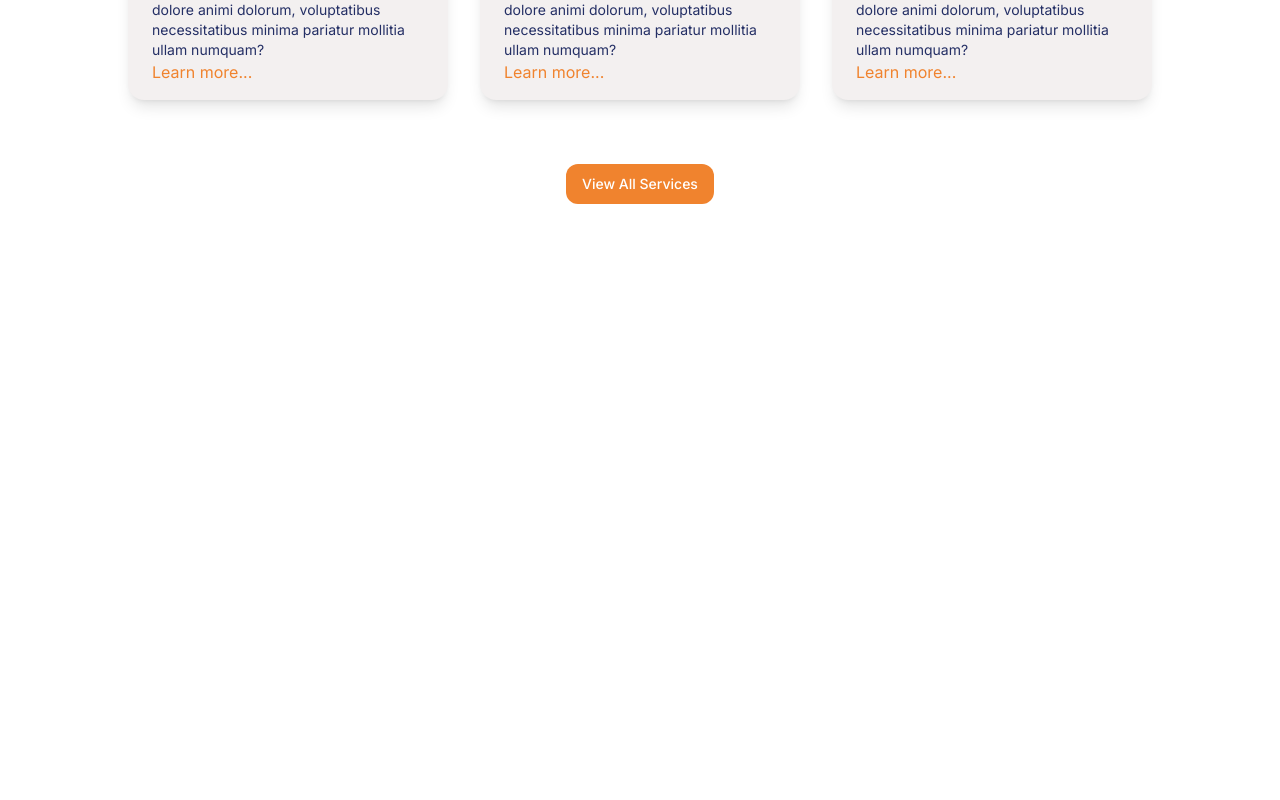
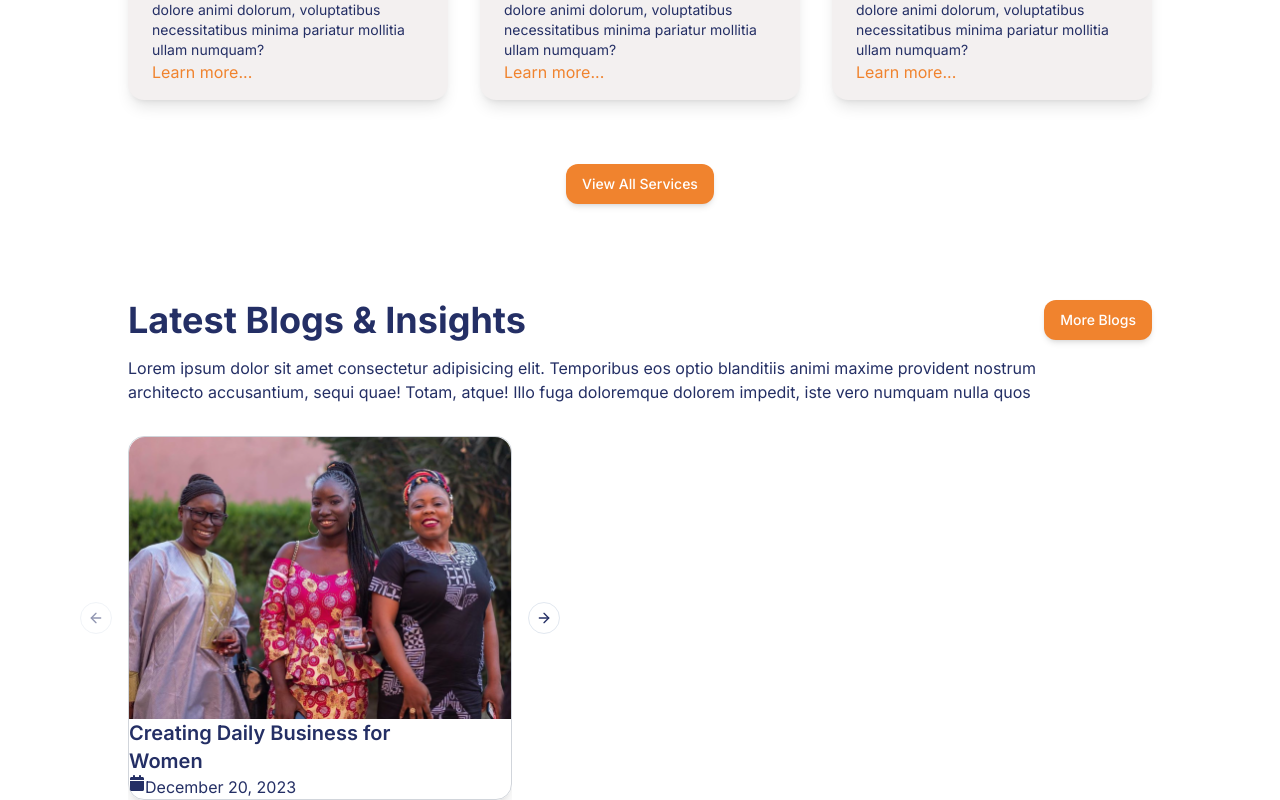
Before and after one commit to kazimoto5520/empowered-for-change, a Next.js app: page / in a window 1280 px wide. Shown: the part 1660-2460 px from the top of the page. Before the commit the page ends 1864 px from the top, so only its background shows below. Built offline with nearby package versions, Linux system fonts and the light colour scheme.

Commit message:
added carousel

```diff
--- a/app/page.jsx
+++ b/app/page.jsx
@@ -1,4 +1,5 @@
 import HeroSection from "@/components/HeroSection";
+import LatestBlogs from "@/components/LatestBlogs";
 import OurCoreValue from "@/components/OurCoreValue";
 import ValuesAndVision from "@/components/ValuesAndVision";
 import Image from "next/image";
@@ -10,6 +11,7 @@ export default function Home() {
         <HeroSection />
         <ValuesAndVision />
         <OurCoreValue />
+        <LatestBlogs />
       </div>
     </div>
   );
--- /dev/null
+++ b/components/LatestBlogs.jsx
@@ -0,0 +1,82 @@
+import React from "react";
+import { Button } from "./ui/button";
+import {
+  Carousel,
+  CarouselContent,
+  CarouselItem,
+  CarouselNext,
+  CarouselPrevious,
+} from "./ui/carousel";
+import Image from "next/image";
+import { FaCalendar } from "react-icons/fa6";
+
+const LatestBlogs = () => {
+  return (
+    <div className="mt-16">
+      <div className="flex flex-col">
+        {/* Heading :: Latest Blogs & Insights */}
+        <div className="flex justify-between items-center">
+          <h1 className="text-textColor font-bold text-4xl">
+            Latest Blogs & Insights
+          </h1>
+          <Button className="bg-mainColor text-white rounded-xl shadow-md hover:bg-textColor hover:duration-300">
+            More Blogs
+          </Button>
+        </div>
+
+        {/* Page Description */}
+        <div className="mt-4">
+          <p className="text-textColor">
+            Lorem ipsum dolor sit amet consectetur adipisicing elit. Temporibus
+            eos optio blanditiis animi maxime provident nostrum <br />{" "}
+            architecto accusantium, sequi quae! Totam, atque! Illo fuga
+            doloremque dolorem impedit, iste vero numquam nulla quos
+          </p>
+        </div>
+
+        {/* Carousel */}
+        <div className="mt-8 w-full text-textColor">
+          <Carousel className="w-full max-w-sm">
+            <CarouselContent>
+              <CarouselItem className="md:w-1/2 lg:w-1/3">
+                <div className="border border-gray-300 shadow-lg rounded-2xl">
+                  <div className="flex flex-col">
+                    <Image
+                      src="/women.png"
+                      width={500}
+                      height={500}
+                      alt="card"
+                      className="rounded-tl-2xl rounded-tr-2xl"
+                    />
+                    <div className="flex flex-col">
+                      <h1 className="font-semibold text-xl">
+                        Creating Daily Business for <br /> Women
+                      </h1>
+                      <div className="flex">
+                        <FaCalendar />
+                        <p>December 20, 2023</p>
+                      </div>
+                    </div>
+                  </div>
+                </div>
+              </CarouselItem>
+              <CarouselItem className="md:w-1/2 lg:w-1/3">
+                Number 2
+              </CarouselItem>
+              <CarouselItem className="md:w-1/2 lg:w-1/3">
+                Number 3
+              </CarouselItem>
+              <CarouselItem className="md:w-1/2 lg:w-1/3">
+                Number 4
+              </CarouselItem>
+            </CarouselContent>
+            <CarouselPrevious />
+            <CarouselNext />
+          </Carousel>
+        </div>
+      </div>
+    </div>
+  );
+};
+
+export default LatestBlogs;
--- a/components/OurCoreValue.jsx
+++ b/components/OurCoreValue.jsx
@@ -70,7 +70,7 @@ const OurCoreValue = () => {
 
         <center>
           <div className="mt-16">
-            <Button className="bg-mainColor text-white rounded-xl hover:bg-textColor hover:duration-300">
+            <Button className="bg-mainColor text-white rounded-xl shadow-md hover:bg-textColor hover:duration-300">
               View All Services
             </Button>
           </div>
--- a/components/ValuesAndVision.jsx
+++ b/components/ValuesAndVision.jsx
@@ -108,7 +108,7 @@ const ValuesAndVision = () => {
                   </div>
                 </div>
                 <div>
-                  <Button className="bg-mainColor text-white rounded-xl hover:bg-textColor hover:duration-300">
+                  <Button className="bg-mainColor text-white rounded-xl shadow-md hover:bg-textColor hover:duration-300">
                     More About Us
                   </Button>
                 </div>
--- /dev/null
+++ b/components/ui/carousel.jsx
@@ -0,0 +1,194 @@
+"use client";
+import * as React from "react"
+import useEmblaCarousel from "embla-carousel-react";
+import { ArrowLeft, ArrowRight } from "lucide-react"
+
+import { cn } from "@/lib/utils"
+import { Button } from "@/components/ui/button"
+
+const CarouselContext = React.createContext(null)
+
+function useCarousel() {
+  const context = React.useContext(CarouselContext)
+
+  if (!context) {
+    throw new Error("useCarousel must be used within a <Carousel />")
+  }
+
+  return context
+}
+
+const Carousel = React.forwardRef((
+  {
+    orientation = "horizontal",
+    opts,
+    setApi,
+    plugins,
+    className,
+    children,
+    ...props
+  },
+  ref
+) => {
+  const [carouselRef, api] = useEmblaCarousel({
+    ...opts,
+    axis: orientation === "horizontal" ? "x" : "y",
+  }, plugins)
+  const [canScrollPrev, setCanScrollPrev] = React.useState(false)
+  const [canScrollNext, setCanScrollNext] = React.useState(false)
+
+  const onSelect = React.useCallback((api) => {
+    if (!api) {
+      return
+    }
+
+    setCanScrollPrev(api.canScrollPrev())
+    setCanScrollNext(api.canScrollNext())
+  }, [])
+
+  const scrollPrev = React.useCallback(() => {
+    api?.scrollPrev()
+  }, [api])
+
+  const scrollNext = React.useCallback(() => {
+    api?.scrollNext()
+  }, [api])
+
+  const handleKeyDown = React.useCallback((event) => {
+    if (event.key === "ArrowLeft") {
+      event.preventDefault()
+      scrollPrev()
+    } else if (event.key === "ArrowRight") {
+      event.preventDefault()
+      scrollNext()
+    }
+  }, [scrollPrev, scrollNext])
+
+  React.useEffect(() => {
+    if (!api || !setApi) {
+      return
+    }
+
+    setApi(api)
+  }, [api, setApi])
+
+  React.useEffect(() => {
+    if (!api) {
+      return
+    }
+
+    onSelect(api)
+    api.on("reInit", onSelect)
+    api.on("select", onSelect)
+
+    return () => {
+      api?.off("select", onSelect)
+    };
+  }, [api, onSelect])
+
+  return (
+    (<CarouselContext.Provider
+      value={{
+        carouselRef,
+        api: api,
+        opts,
+        orientation:
+          orientation || (opts?.axis === "y" ? "vertical" : "horizontal"),
+        scrollPrev,
+        scrollNext,
+        canScrollPrev,
+        canScrollNext,
+      }}>
+      <div
+        ref={ref}
+        onKeyDownCapture={handleKeyDown}
+        className={cn("relative", className)}
+        role="region"
+        aria-roledescription="carousel"
+        {...props}>
+        {children}
+      </div>
+    </CarouselContext.Provider>)
+  );
+})
+Carousel.displayName = "Carousel"
+
+const CarouselContent = React.forwardRef(({ className, ...props }, ref) => {
+  const { carouselRef, orientation } = useCarousel()
+
+  return (
+    (<div ref={carouselRef} className="overflow-hidden">
+      <div
+        ref={ref}
+        className={cn(
+          "flex",
+          orientation === "horizontal" ? "-ml-4" : "-mt-4 flex-col",
+          className
+        )}
+        {...props} />
+    </div>)
+  );
+})
+CarouselContent.displayName = "CarouselContent"
+
+const CarouselItem = React.forwardRef(({ className, ...props }, ref) => {
+  const { orientation } = useCarousel()
+
+  return (
+    (<div
+      ref={ref}
+      role="group"
+      aria-roledescription="slide"
+      className={cn(
+        "min-w-0 shrink-0 grow-0 basis-full",
+        orientation === "horizontal" ? "pl-4" : "pt-4",
+        className
+      )}
+      {...props} />)
+  );
+})
+CarouselItem.displayName = "CarouselItem"
+
+const CarouselPrevious = React.forwardRef(({ className, variant = "outline", size = "icon", ...props }, ref) => {
+  const { orientation, scrollPrev, canScrollPrev } = useCarousel()
+
+  return (
+    (<Button
+      ref={ref}
+      variant={variant}
+      size={size}
+      className={cn("absolute  h-8 w-8 rounded-full", orientation === "horizontal"
+        ? "-left-12 top-1/2 -translate-y-1/2"
+        : "-top-12 left-1/2 -translate-x-1/2 rotate-90", className)}
+      disabled={!canScrollPrev}
+      onClick={scrollPrev}
+      {...props}>
+      <ArrowLeft className="h-4 w-4" />
+      <span className="sr-only">Previous slide</span>
+    </Button>)
+  );
+})
+CarouselPrevious.displayName = "CarouselPrevious"
+
+const CarouselNext = React.forwardRef(({ className, variant = "outline", size = "icon", ...props }, ref) => {
+  const { orientation, scrollNext, canScrollNext } = useCarousel()
+
+  return (
+    (<Button
+      ref={ref}
+      variant={variant}
+      size={size}
+      className={cn("absolute h-8 w-8 rounded-full", orientation === "horizontal"
+        ? "-right-12 top-1/2 -translate-y-1/2"
+        : "-bottom-12 left-1/2 -translate-x-1/2 rotate-90", className)}
+      disabled={!canScrollNext}
+      onClick={scrollNext}
+      {...props}>
+      <ArrowRight className="h-4 w-4" />
+      <span className="sr-only">Next slide</span>
+    </Button>)
+  );
+})
+CarouselNext.displayName = "CarouselNext"
+
+export { Carousel, CarouselContent, CarouselItem, CarouselPrevious, CarouselNext };
--- a/package.json
+++ b/package.json
@@ -12,6 +12,7 @@
     "@radix-ui/react-slot": "^1.0.2",
     "class-variance-authority": "^0.7.0",
     "clsx": "^2.1.0",
+    "embla-carousel-react": "^8.0.0-rc22",
     "lucide-react": "^0.321.0",
     "next": "14.1.0",
     "react": "^18",
```
Also changed, not shown: 1 other file (tests, documents, lock files or other folders).
